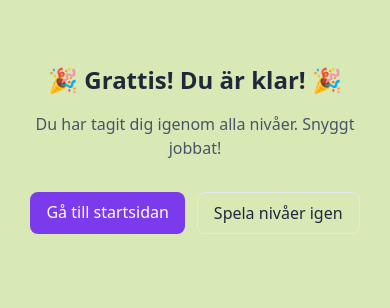
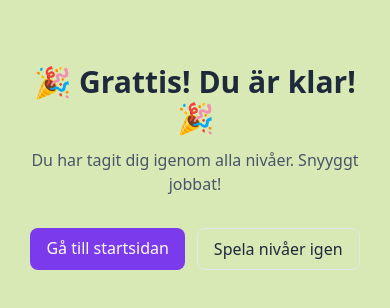
Before and after one commit to DulamaA/git-land-game, a React (Vite) app: page /congrats in a window 390 px wide. Shown: the top 308 px of the page. Built offline with nearby package versions, Linux system fonts and the light colour scheme.

Commit message:
🛠️ fix: fix routing + update home info + refactor confetti

```diff
--- a/src/App.tsx
+++ b/src/App.tsx
@@ -20,9 +20,10 @@ export default function App() {
 
       <Route path="/levels" element={<LevelsHub />} />
       <Route path="/levels/:levelId" element={<LevelScreen />} />
+      <Route path="/congrats" element={<FinishGame />} />
+
       <Route path="/404" element={<NotFound />} />
       <Route path="*" element={<Navigate to="/404" replace />} />
-      <Route path="/congrats" element={<FinishGame />} />
     </Routes>
   );
 }
--- a/src/components/GameScreen.tsx
+++ b/src/components/GameScreen.tsx
@@ -98,7 +98,7 @@ export default function GameScreen() {
         nextLevel();
         navigate(`/game/${level.id + 1}`);
       } else {
-        navigate('/');
+        navigate('/congrats');
       }
     }
   };
--- a/src/components/HomeScreen.tsx
+++ b/src/components/HomeScreen.tsx
@@ -30,16 +30,17 @@ export default function HomeScreen() {
             Skriv kommandot i rutan och tryck <strong>Kör</strong>.
           </li>
           <li>
-            <strong>Hint</strong> ger en ledtråd (visas automatiskt efter två fel).
+            <strong>Tips</strong> visas automatiskt om du kör fel tre gånger.
           </li>
           <li>
             <strong>Reset</strong> startar nivån om från början.
           </li>
           <li>
-            <strong>Timer</strong> är frivillig.
+            <strong>Timer</strong> är frivillig (du kan pausa eller nollställa).
           </li>
           <li>
-            <strong>Framsteg sparas automatiskt</strong> i din webbläsare.
+            <strong>Framsteg sparas automatiskt</strong> i din webbläsare - välj <em>Fortsätt</em>{' '}
+            för att hoppa in där du slutade.
           </li>
           <li>
             <strong>Repo-status</strong> visar vad som händer i ditt “simulerade-repo”.
--- a/src/screens/FinishGame.tsx
+++ b/src/screens/FinishGame.tsx
@@ -1,45 +1,43 @@
+import { Link } from 'react-router-dom';
+
 export default function FinishGame() {
   return (
-    <section className="mx-auto max-w-3xl px-6 py-16 text-center">
-      <div className="relative inline-block">
-        <h1 className="text-2xl sm:text-3xl font-extrabold text-slate-800">
-          🎉 Grattis! Du är klar! 🎉
-        </h1>
-        <div className="pointer-events-none absolute inset-0 -z-10 overflow-visible">
-          {[...Array(40)].map((_, i) => (
+    <section className="mx-auto max-w-3xl px-6 py-16 text-center relative">
+      <h1 className="text-3xl font-extrabold text-slate-800">🎉 Grattis! Du är klar! 🎉</h1>
+      <p className="mt-3 text-slate-600">Du har tagit dig igenom alla nivåer. Snyyggt jobbat!</p>
+
+      <div className="pointer-events-none absolute left-1/2 top-0 -translate-x-1/2 overflow-visible">
+        {[...Array(48)].map((_, i) => (
           <span
             key={i}
-              className="absolute text-xl animate-[fall_1200ms_linear_forwards] opacity-0"
+            className="absolute text-2xl animate-[confetti_1200ms_linear_forwards]"
             style={{
-                left: `${(i * 23) % 100}%`,
-                animationDelay: `${(i % 10) * 80}ms`,
+              left: `${(i * 19) % 100}%`,
+              top: '-16px',
+              animationDelay: `${(i % 12) * 70}ms`,
+              opacity: 0,
             }}
+            aria-hidden
           >
             {['🎊', '🎉', '✨', '💫', '🎈'][i % 5]}
           </span>
         ))}
       </div>
-      </div>
-
-      <p className="mt-4 text-slate-600">Du har tagit dig igenom alla nivåer. Snyggt jobbat!</p>
 
       <div className="mt-8 flex justify-center gap-3">
-        <a
-          href={import.meta.env.BASE_URL}
-          className="rounded-lg bg-violet-600 text-white px-4 py-2"
-        >
+        <Link to="/" className="rounded-lg bg-violet-600 text-white px-4 py-2 hover:bg-violet-700">
           Gå till startsidan
-        </a>
-        <a href={`${import.meta.env.BASE_URL}levels`} className="rounded-lg border px-4 py-2">
+        </Link>
+        <Link to="/levels" className="rounded-lg border px-4 py-2 hover:bg-slate-50">
           Spela nivåer igen
-        </a>
+        </Link>
       </div>
 
       <style>{`
-        @keyframes fall {
-          0% { transform: translateY(-20px) rotate(0deg); opacity: 0; }
-          10% { opacity: 1; }
-          100% { transform: translateY(280px) rotate(240deg); opacity: 0; }
+        @keyframes confetti {
+          0%   { transform: translateY(-10px) rotate(0deg);   opacity: 0; }
+          10%  { opacity: 1; }
+          100% { transform: translateY(320px) rotate(260deg); opacity: 0; }
         }
       `}</style>
     </section>
```
Lines whose indentation alone changed are shown as unchanged.
